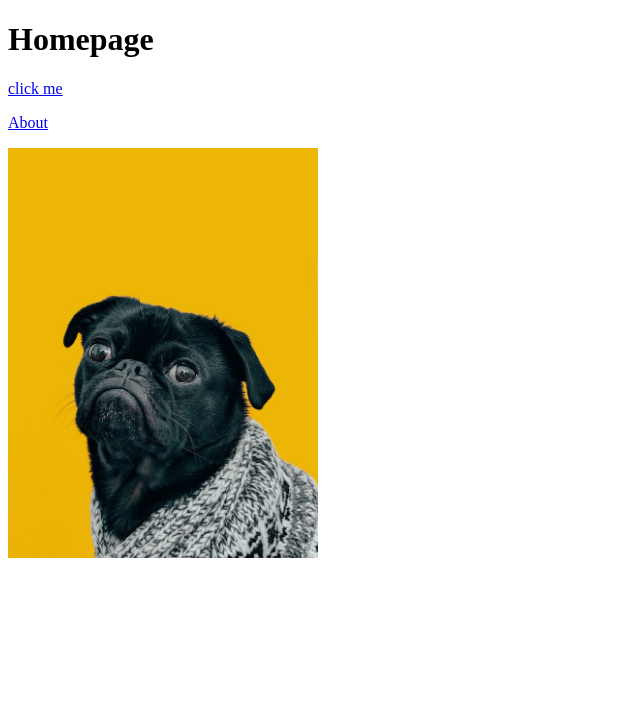
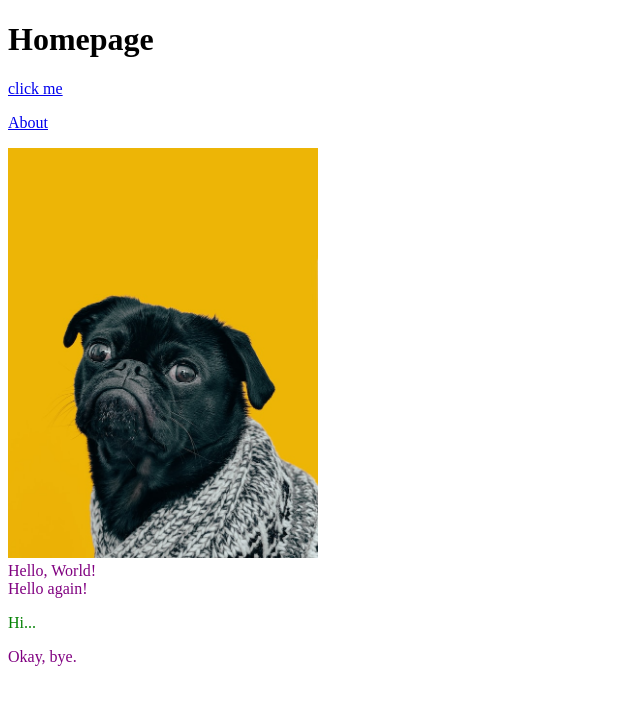
Before and after one commit to goutham-kommana/git_test, a plain HTML site: page odin-links-and-images/index.html in a window 1280 px wide. Shown: the whole page, without its empty margins (0-640 px from the left). Drawn offline with Linux system fonts and the light colour scheme.

Commit message:
adding css

```diff
--- a/odin-links-and-images/index.html
+++ b/odin-links-and-images/index.html
@@ -2,6 +2,10 @@
 <html lang="en">
     <meta charset="UTF-8">
     <title>Index Page</title>
+
+    <head>
+        <link rel="stylesheet" href="styles.css" />
+    </head>
 
     <body>
         <h1>Homepage</h1>
@@ -14,5 +18,10 @@
           <p></p>
 
           <img src="./images/dog.jpg" alt="The Odin Project Logo" height="410" width="310">
+
+          <div>Hello, World!</div>
+          <div>Hello again!</div>
+          <p>Hi...</p>
+          <div>Okay, bye.</div>
     </body>
 </html>
--- /dev/null
+++ b/odin-links-and-images/styles.css
@@ -0,0 +1,7 @@
+div {
+    color:purple;
+  }
+
+p {
+    color: green;
+  }
```
